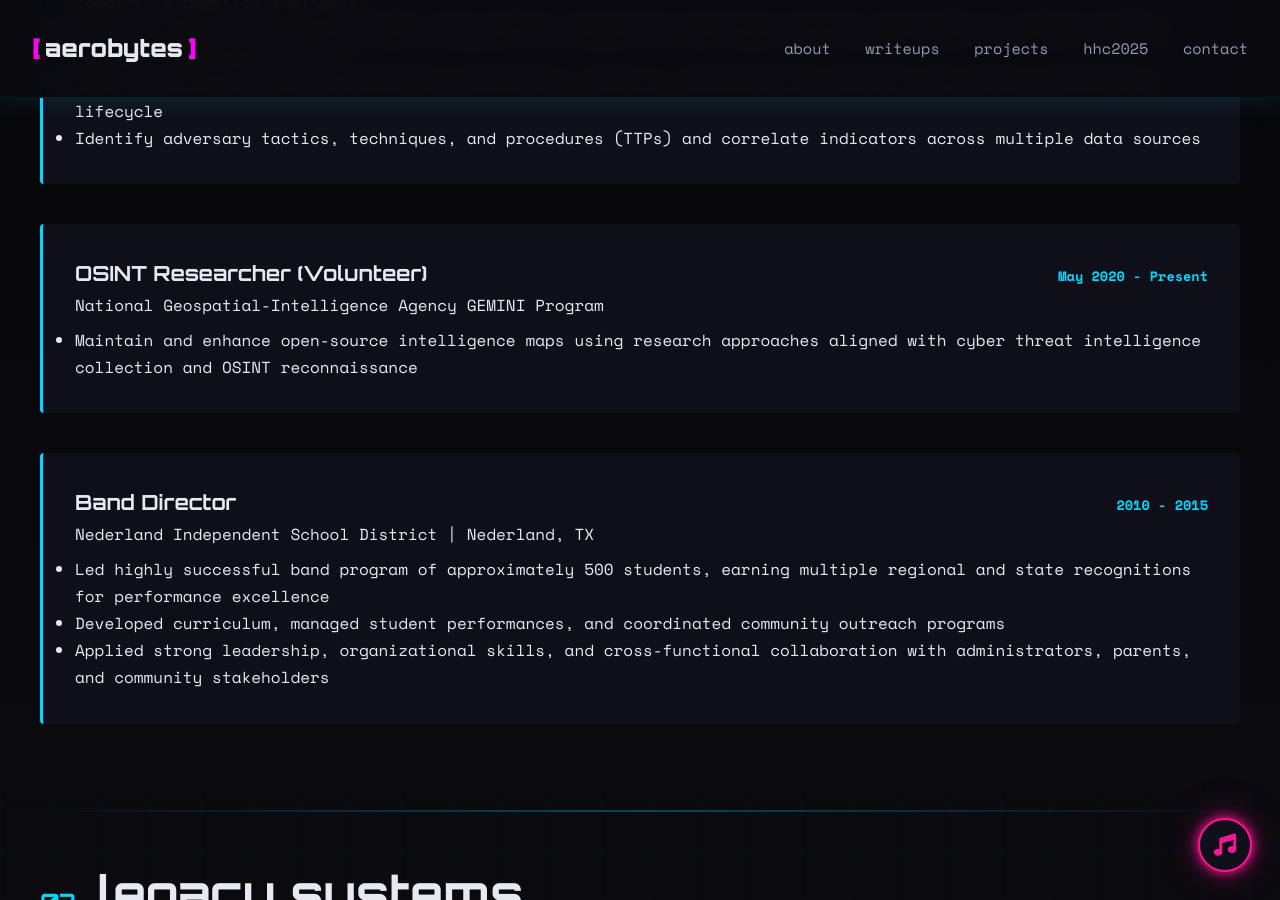
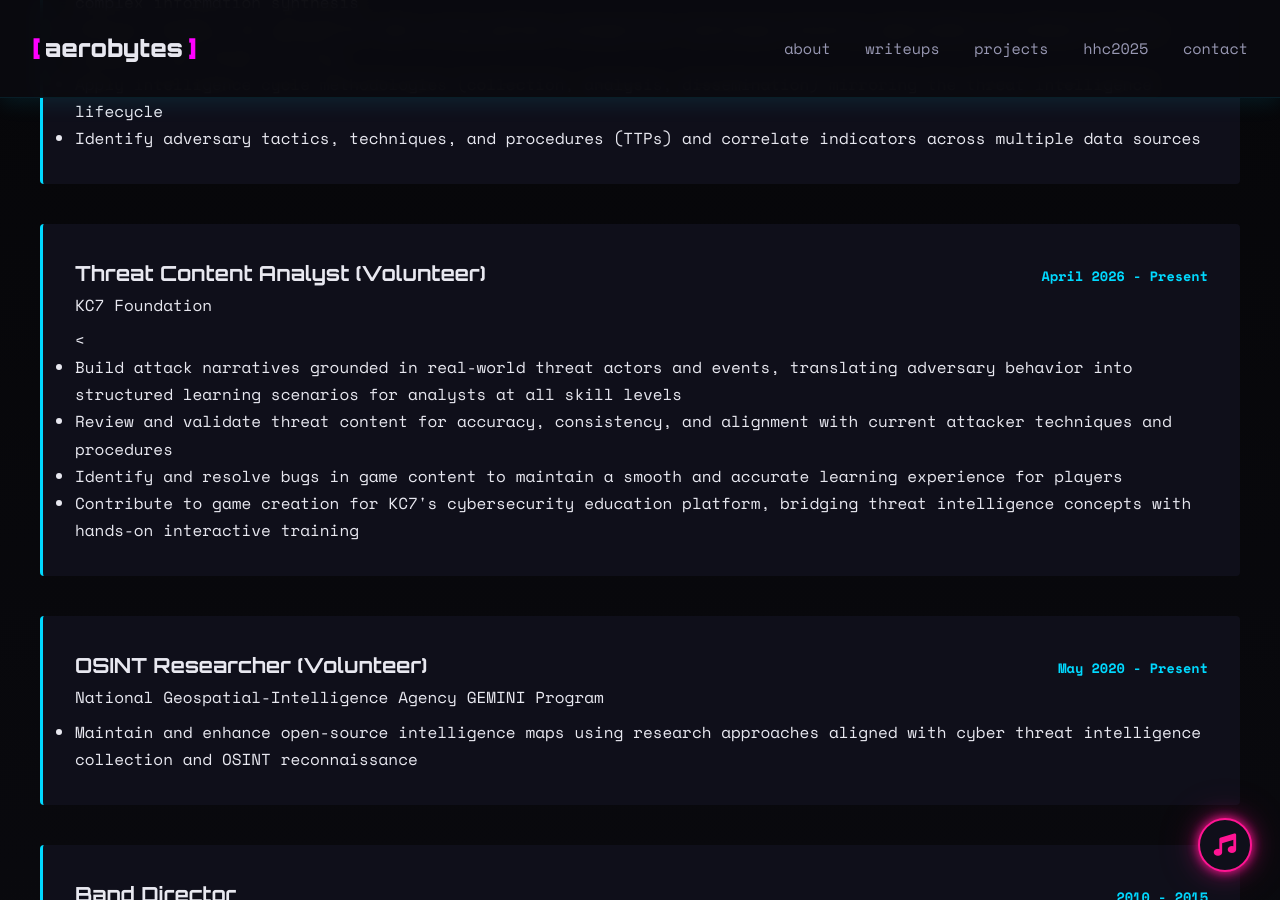
Before and after one commit to Aeronique/aerobytes-site, a Jekyll site: the page built from about.html, in a window 1280 px wide and 900 px high, scrolled down 5641 px. Built offline with Jekyll 4.4.1, drawn with Linux system fonts in a browser that asks for light colours.

Commit message:
Update about.html

```diff
--- a/about.html
+++ b/about.html
@@ -274,6 +274,22 @@ title: About
                 </ul>
             </div>
 
+			<div class="experience-item">
+				<div class="experience-header">
+					<div>
+						<h3 class="experience-title">Threat Content Analyst (Volunteer)</h3>
+						<p class="experience-company">KC7 Foundation</p>
+					</div>
+					<span class="experience-date">April 2026 - Present</span>
+				</div>
+				<ul class="experience-responsibilities">
+					<<li>Build attack narratives grounded in real-world threat actors and events, translating adversary behavior into structured learning scenarios for analysts at all skill levels</li>
+					<li>Review and validate threat content for accuracy, consistency, and alignment with current attacker techniques and procedures</li>
+					<li>Identify and resolve bugs in game content to maintain a smooth and accurate learning experience for players</li>
+					<li>Contribute to game creation for KC7's cybersecurity education platform, bridging threat intelligence concepts with hands-on interactive training</li>
+				</ul>
+			</div>
+
             <div class="experience-item">
                 <div class="experience-header">
                     <div>
```
